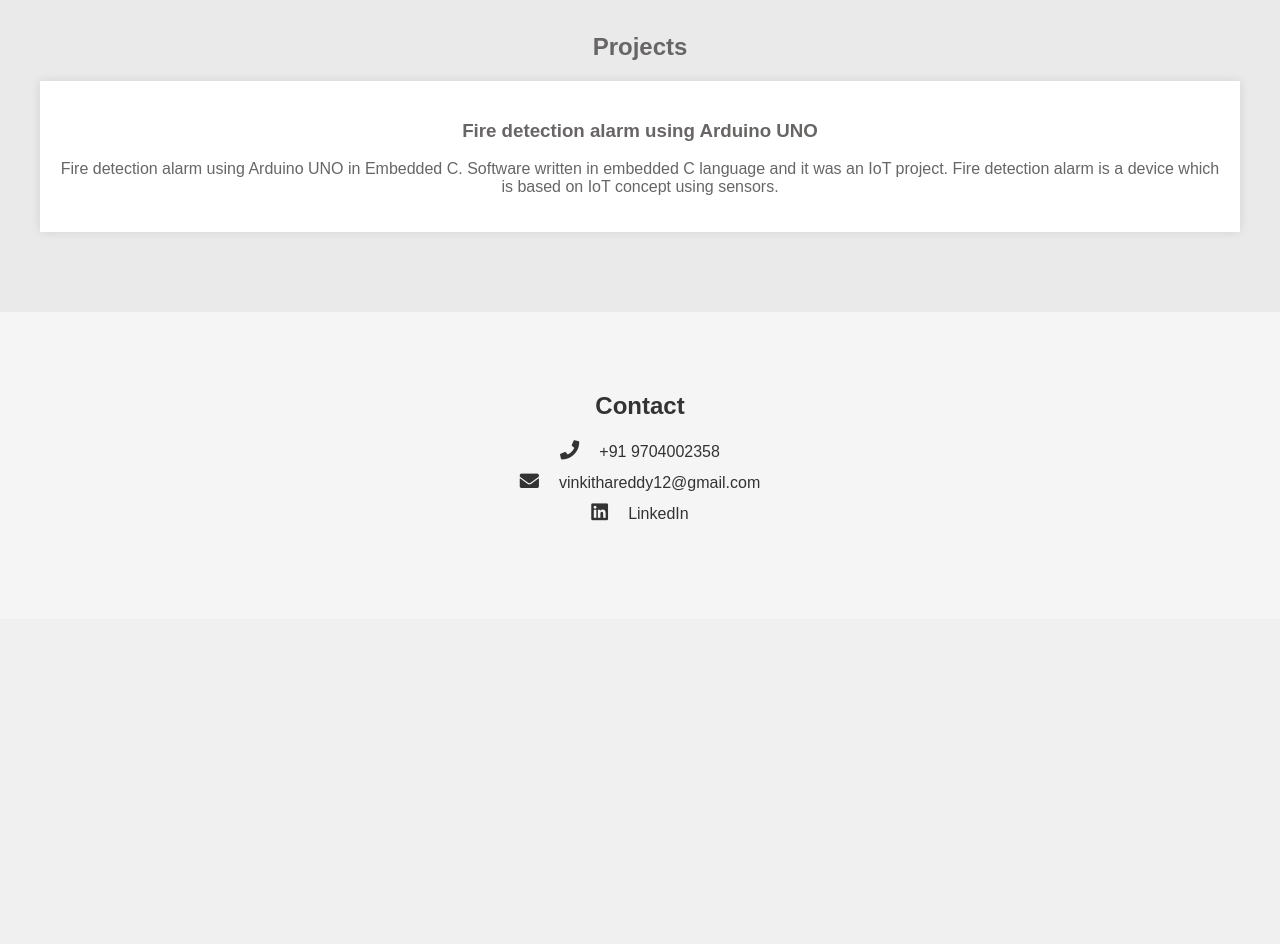
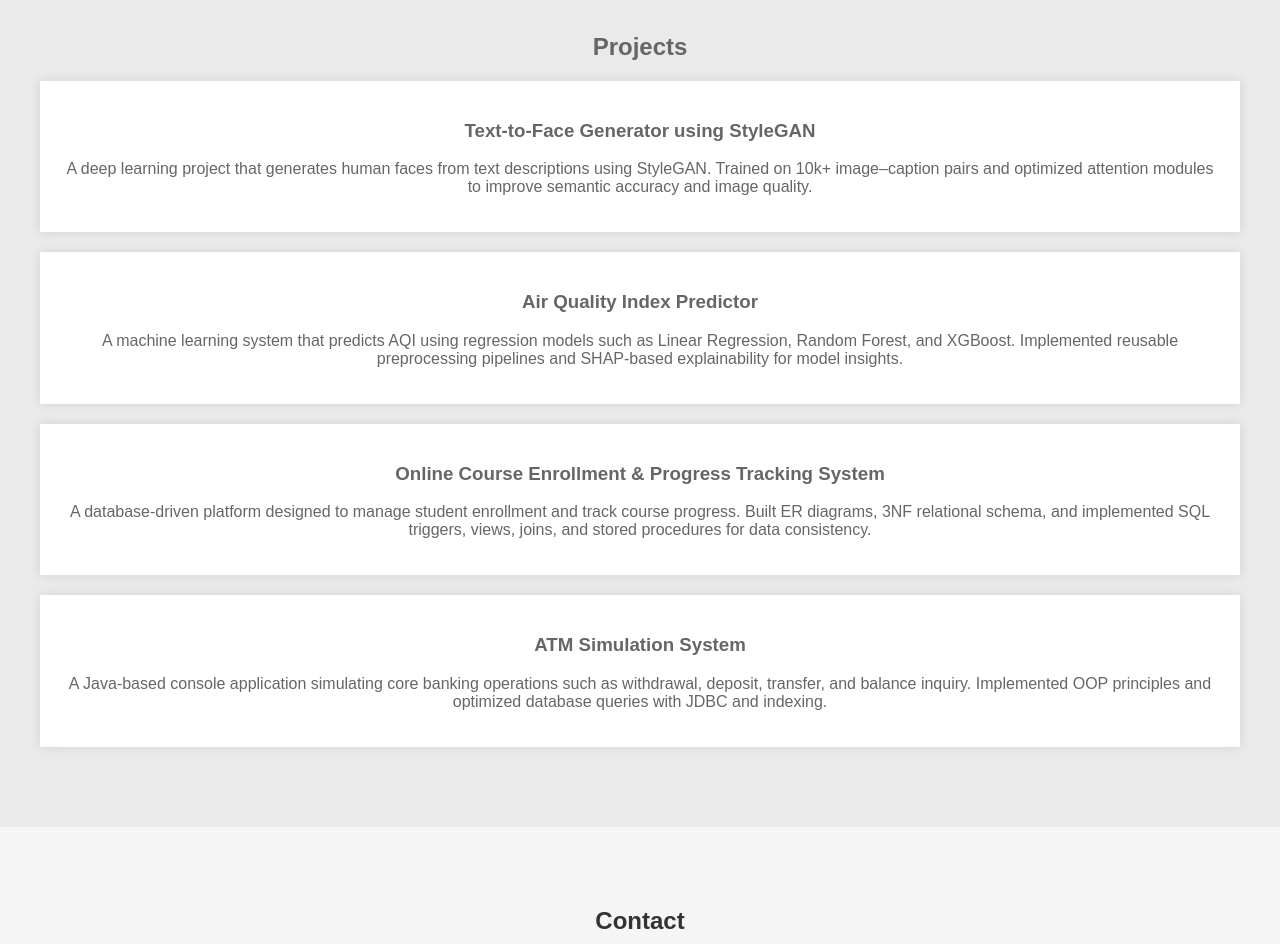
Before and after one commit to VinkithaReddy/VinkithaReddy, a plain HTML site: page index.html in a window 1280 px wide. Shown: the part 940-1884 px from the top of the page. Before the commit the page ends 1559 px from the top, so only its background shows below. Drawn offline with Linux system fonts and the light colour scheme.

Commit message:
Revise project section in index.html
Updated project descriptions and added new projects to the portfolio.

```diff
--- a/index.html
+++ b/index.html
@@ -62,9 +62,22 @@
             <div class="container">
                 <h2>Projects</h2>
                 <div class="project">
-                    <h3>Fire detection alarm using Arduino UNO</h3>
-                    <p>Fire detection alarm using Arduino UNO in Embedded C. Software written in embedded C language and it was an IoT project. Fire detection alarm is a device which is based on IoT concept using sensors.</p>
+                    <h3>Text-to-Face Generator using StyleGAN</h3>
+                    <p>A deep learning project that generates human faces from text descriptions using StyleGAN. Trained on 10k+ image–caption pairs and optimized attention modules to improve semantic accuracy and image quality.</p>
                 </div>
+            <div class="project">
+                <h3>Air Quality Index Predictor</h3>
+                <p>A machine learning system that predicts AQI using regression models such as Linear Regression, Random Forest, and XGBoost. Implemented reusable preprocessing pipelines and SHAP-based explainability for model insights.</p>
+            </div>
+            <div class="project">
+                <h3>Online Course Enrollment & Progress Tracking System</h3>
+                <p>A database-driven platform designed to manage student enrollment and track course progress. Built ER diagrams, 3NF relational schema, and implemented SQL triggers, views, joins, and stored procedures for data consistency.</p>
+            </div>
+            <div class="project">
+                <h3>ATM Simulation System</h3>
+                <p>A Java-based console application simulating core banking operations such as withdrawal, deposit, transfer, and balance inquiry. Implemented OOP principles and optimized database queries with JDBC and indexing.</p>
+            </div>
+
             </div>
         </section>
 
```
